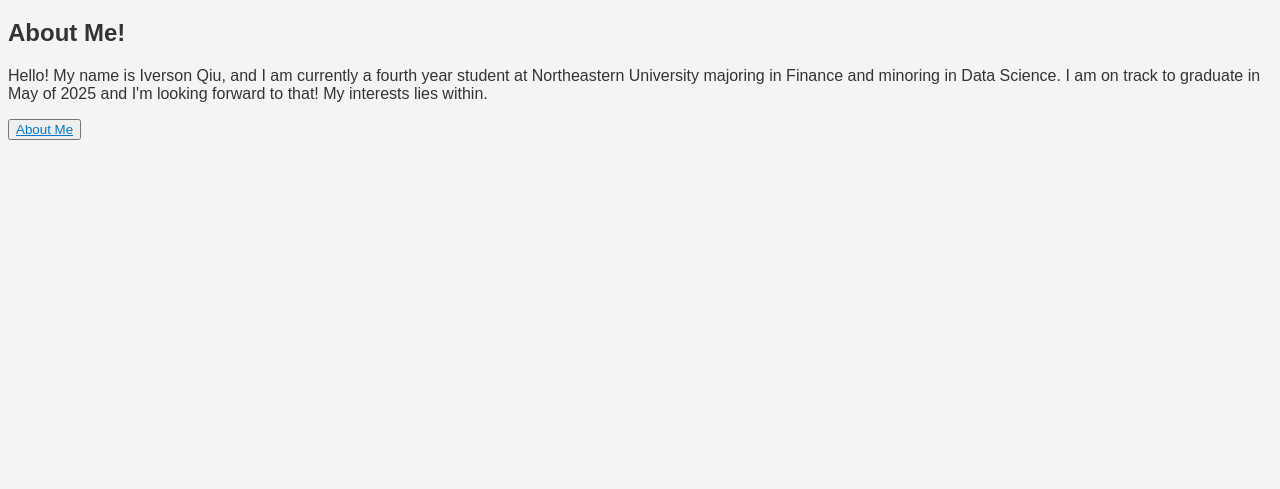
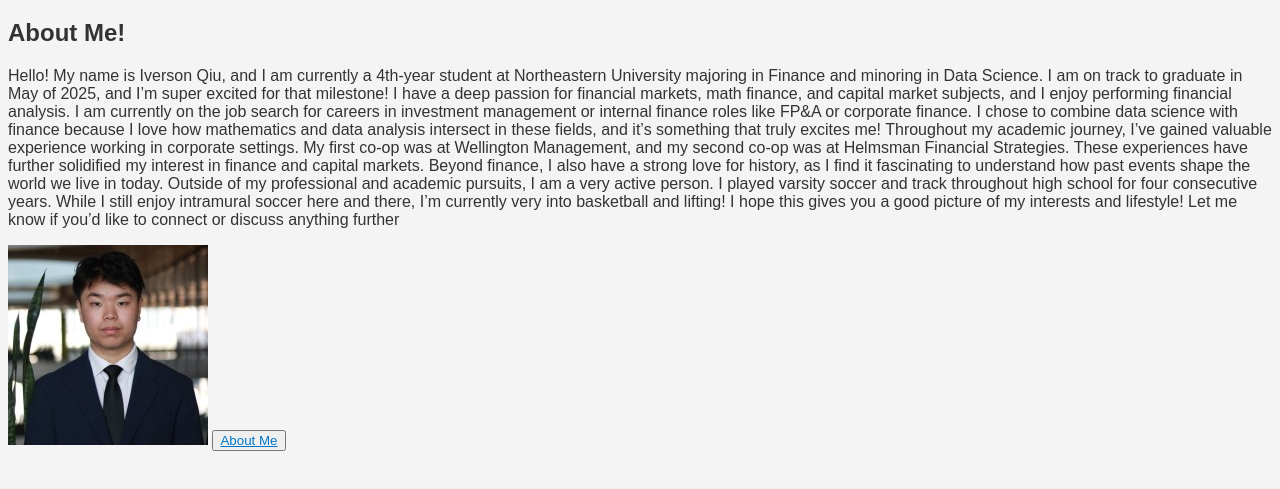
Before and after one commit to qiuiverson111/Welcome-to-My-Website-, a plain HTML site: page index.html in a window 1280 px wide. Shown: the part 61-550 px from the top of the page. Drawn offline with Linux system fonts and the light colour scheme.

Commit message:
Commit image

```diff
--- a/index.html
+++ b/index.html
@@ -11,9 +11,20 @@
         <h1>Welcome to My Website</h1>
 
         <h2>About Me!</h2>
-        <p>Hello! My name is Iverson Qiu, and I am currently a fourth year student at Northeastern University majoring in Finance and minoring in Data Science. I am on track to graduate in May of 2025 and I'm looking forward to that! My interests lies within.
+        <p>Hello! My name is Iverson Qiu, and I am currently a 4th-year student at Northeastern University majoring in Finance and minoring in Data Science.
+            I am on track to graduate in May of 2025, and I’m super excited for that milestone!
+            I have a deep passion for financial markets, math finance, and capital market subjects, and I enjoy performing financial analysis.
+            I am currently on the job search for careers in investment management or internal finance roles like FP&A or corporate finance.
+            I chose to combine data science with finance because I love how mathematics and data analysis intersect in these fields, and it’s something that truly excites me!
+            Throughout my academic journey, I’ve gained valuable experience working in corporate settings. My first co-op was at Wellington Management, and my second co-op was at Helmsman Financial Strategies.
+            These experiences have further solidified my interest in finance and capital markets. Beyond finance, I also have a strong love for history, as I find it fascinating to understand how past events shape the world we live in today.
+            Outside of my professional and academic pursuits, I am a very active person. I played varsity soccer and track throughout high school for four consecutive years. While I still enjoy intramural soccer here and there, I’m currently very into basketball and lifting!
+            I hope this gives you a good picture of my interests and lifestyle! Let me know if you’d like to connect or discuss anything further
 
         </p>
+        <img id="headshot" src="/picture1.png" />
+
+
 
         <button type="button"> <a href="./aboutme.html"> About Me</a> </button>
     </div>
```
Also changed, not shown: picture1.png (added).
